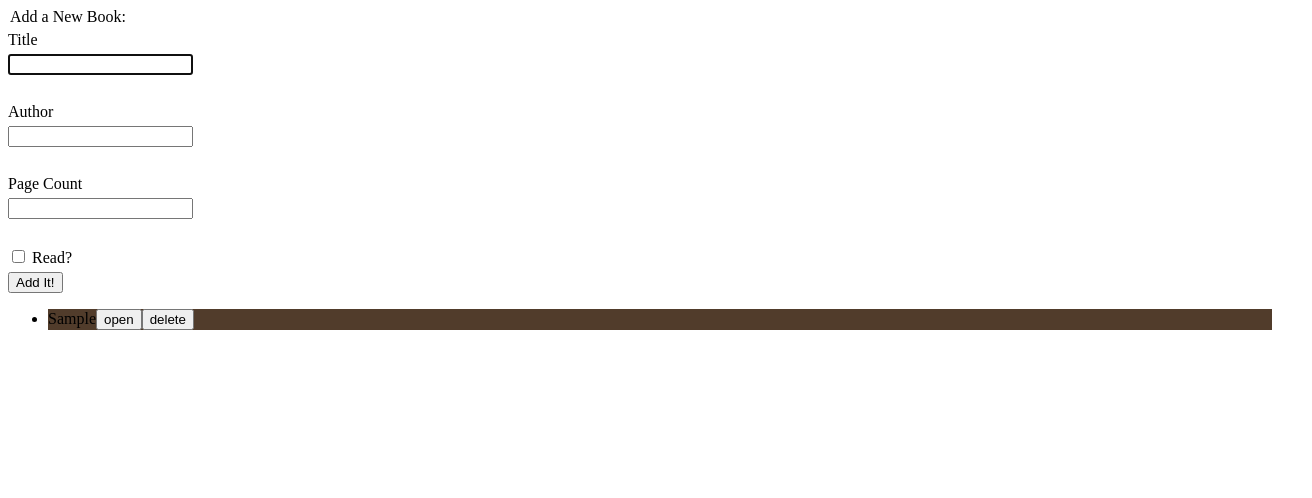
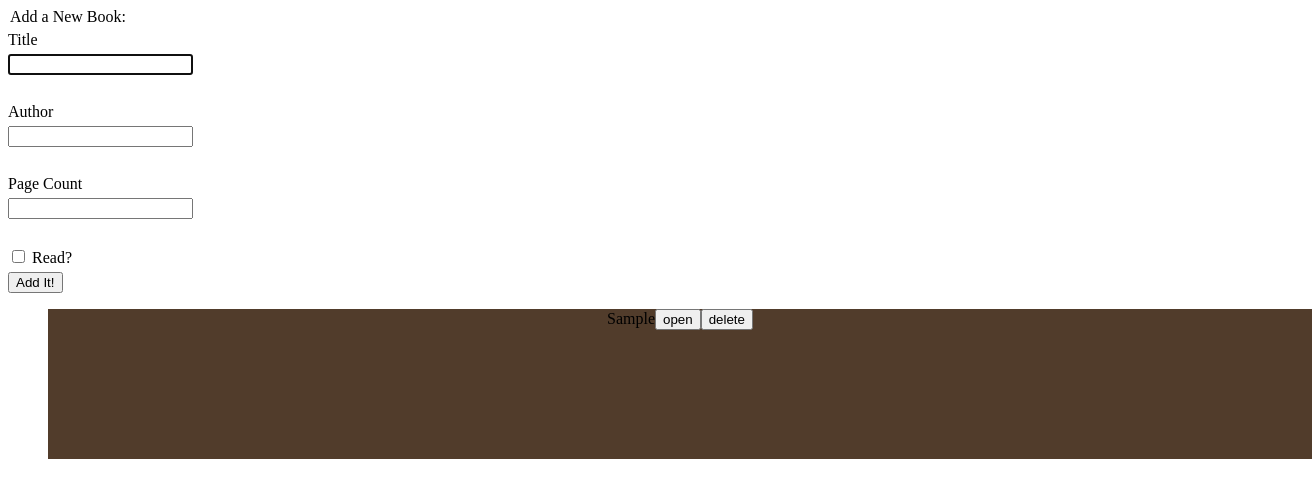
Before and after one commit to slpkid/Project-Library, a plain HTML site: page index.html in a window 1280 px wide. Both pictures are taken after typing "Sample", "Sample", "Sample" into the empty fields and a click on the button "Add It!". Shown: the whole page, 1312 px wide, since content can reach past the window. Drawn offline with Linux system fonts and the light colour scheme.

Commit message:
Add grid to list to create skeleton bookshelf...

```diff
--- a/default.js
+++ b/default.js
@@ -95,9 +95,9 @@ function addBookToLibrary() {
     //create delete Button
     const deleteButton = document.createElement("button");
     deleteButton.textContent = "delete";
-
     list.appendChild(deleteButton);
 
+    //Event Listeners...
     bookReadButton.addEventListener("click", (e) => {
         if (myLibrary[bookReadButton.id].read === "Unread") {
             bookReadButton.textContent = "Read";
--- a/styles.css
+++ b/styles.css
@@ -53,3 +53,16 @@ dialog button:hover {
     align-self: center;
     justify-self: center;
 }
+
+#book-list {
+    display: grid;
+    grid-auto-columns: 1fr;
+    grid-auto-rows: 150px;
+    grid-auto-flow: column;
+    width: 100%;
+}
+
+#book-list li {
+    list-style: none;
+    text-align: center;
+}
```
